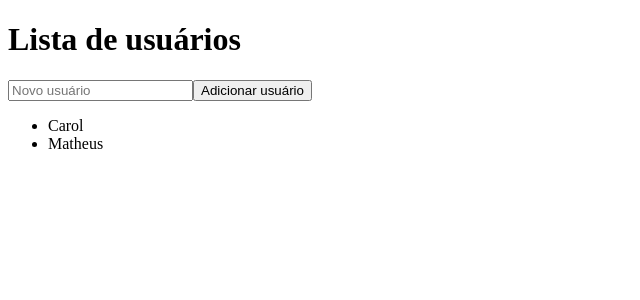
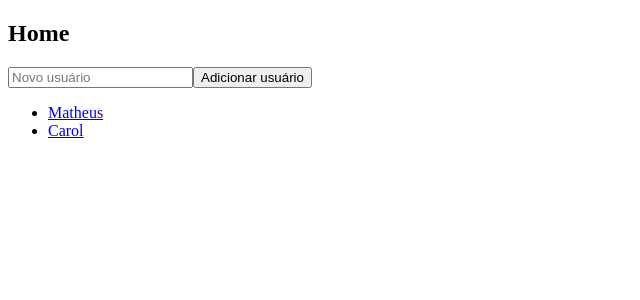
Before and after one commit to Matheus-Pazinati/ignite-exercises, a React (Vite) app in the folder unit-testing-jest/: page / in a window 1280 px wide. Shown: the top 300 px of the page, without its empty margins (0-640 px from the left). Built offline with nearby package versions, Linux system fonts and the light colour scheme.

Commit message:
Cria rotas para testar envio de parametros

```diff
--- a/unit-testing-jest/package.json
+++ b/unit-testing-jest/package.json
@@ -11,7 +11,8 @@
   },
   "dependencies": {
     "react": "^18.2.0",
-    "react-dom": "^18.2.0"
+    "react-dom": "^18.2.0",
+    "react-router-dom": "^6.8.1"
   },
   "devDependencies": {
     "@swc/core": "^1.3.35",
--- a/unit-testing-jest/src/App.tsx
+++ b/unit-testing-jest/src/App.tsx
@@ -1,8 +1,12 @@
-import { List } from "./components/List";
+import { BrowserRouter } from 'react-router-dom'
+import { AppRoutes } from './AppRoutes'
+
 
 export function App() {
 
   return (
-    <List />
+    <BrowserRouter>
+      <AppRoutes />
+    </BrowserRouter>
   )
 }
--- /dev/null
+++ b/unit-testing-jest/src/AppRoutes.tsx
@@ -0,0 +1,13 @@
+import { Route } from "react-router";
+import { Routes } from "react-router-dom";
+import { Home } from "./pages/Home";
+import { User } from "./pages/User";
+
+export function AppRoutes() {
+  return (
+    <Routes>
+      <Route path="/" element={<Home />} />
+      <Route path="/:user" element={<User />} />
+    </Routes>
+  )
+}
--- a/unit-testing-jest/src/components/List/index.tsx
+++ b/unit-testing-jest/src/components/List/index.tsx
@@ -1,7 +1,12 @@
 import { useState } from "react"
+import { Link } from 'react-router-dom'
 
-export function List() {
-  const [users, setUsers] = useState<string[]>(["Carol", "Matheus"])
+interface ListProps {
+  initialUsers: string[]
+}
+
+export function List({ initialUsers }: ListProps) {
+  const [users, setUsers] = useState<string[]>(initialUsers)
   const [newUser, setNewUser] = useState('')
 
   function handleAddNewUser() {
@@ -10,14 +15,17 @@ export function List() {
 
   return (
     <div>
-      <h1>Lista de usuários</h1>
       <input placeholder="Novo usuário" type="text" value={newUser} onChange={(event) => {
         return setNewUser(event.target.value)
       }} />
       <button onClick={handleAddNewUser}>Adicionar usuário</button>
       <ul>
         {users.map((user) => (
-          <li key={user}>{user}</li>
+          <li key={user}>
+            <Link to={`/${user}`}>
+              {user}
+            </Link>
+          </li>
         ))}
       </ul>
     </div>
--- /dev/null
+++ b/unit-testing-jest/src/pages/Home/index.tsx
@@ -0,0 +1,12 @@
+import { List } from "../../components/List";
+
+export function Home() {
+  return (
+    <section>
+      <h1>Home</h1>
+      <List initialUsers={["Matheus", "Carol"]} />
+    </section>
+
+
+  )
+}
--- /dev/null
+++ b/unit-testing-jest/src/pages/User/index.tsx
@@ -0,0 +1,8 @@
+import { useParams } from "react-router-dom"
+
+export function User() {
+  const { user } = useParams()
+  return (
+    <h1>{user}</h1>
+  )
+}
```
Also changed, not shown: 2 other files (tests, documents, lock files or other folders).
